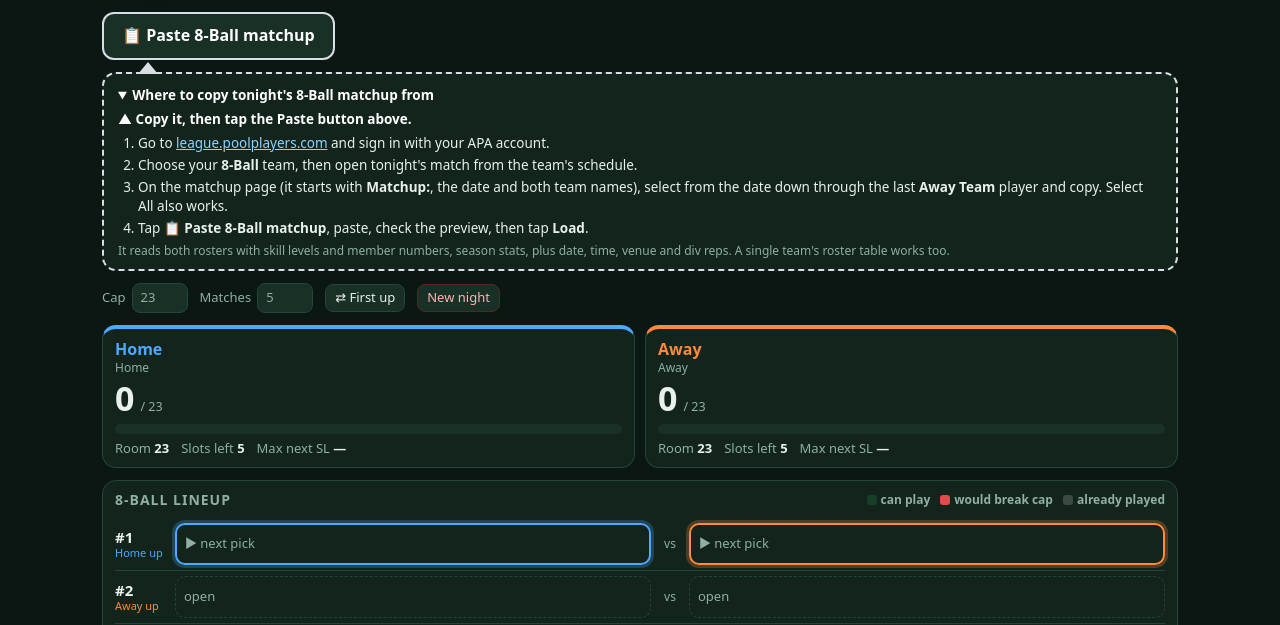
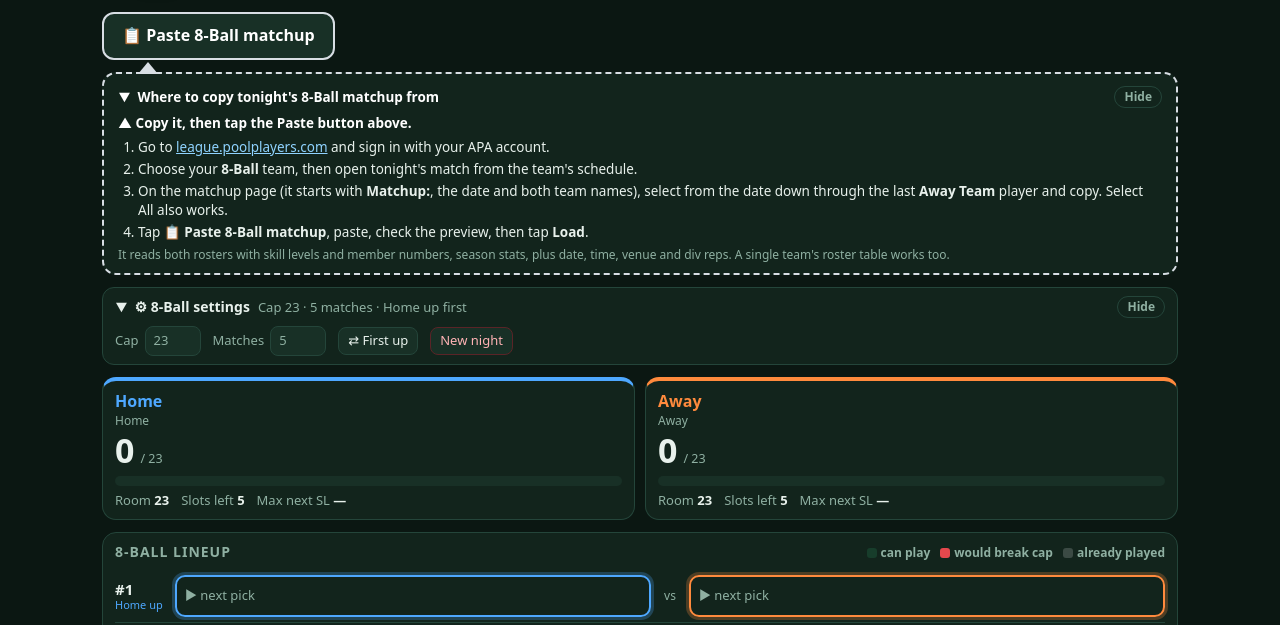
Before and after one commit to mathcodes/putting-up, a plain HTML site: page index.html in a window 1280 px wide. Shown: the part 169-794 px from the top of the page. Drawn offline with Linux system fonts and the light colour scheme.

Commit message:
Collapsible instructions and settings row, remembered per section
Co-Authored-By: Claude Opus 5.5 <noreply@anthropic.com>
Claude-Session: https://claude.ai/code/session_013k2E3u6DtKBYWxLe3zkcqx

```diff
--- a/index.html
+++ b/index.html
@@ -61,8 +61,22 @@
   .howto .up { font-weight: 700; color: var(--accent-ink); margin: 0 0 6px; }
   .howto ol { margin: 0; padding-left: 20px; display: grid; gap: 4px; }
   .howto .tiny { color: var(--muted); font-size: 12px; margin: 6px 0 0; }
-  .howto summary { cursor: pointer; font-weight: 700; color: var(--accent-ink); }
+  details > summary { list-style: none; cursor: pointer; user-select: none; }
+  details > summary::-webkit-details-marker { display: none; }
+  .fold { display: flex; align-items: center; gap: 8px; font-weight: 700; }
+  .fold .chev { display: inline-block; transition: transform .15s; font-size: 12px; }
+  details[open] > .fold .chev { transform: rotate(90deg); }
+  .fold .tog { margin-left: auto; font-size: 12px; font-weight: 600; color: var(--muted);
+    border: 1px solid var(--line); border-radius: 999px; padding: 2px 9px; white-space: nowrap; }
+  .fold .tog::after { content: "Show"; }
+  details[open] > .fold .tog::after { content: "Hide"; }
+  .howto summary { color: var(--accent-ink); }
   .howto[open] summary { margin-bottom: 6px; }
+  .howto:not([open]) { padding-bottom: 12px; }
+  .tools { background: var(--panel); border: 1px solid var(--line); border-radius: 12px; padding: 8px 12px; }
+  .tools > summary { color: var(--text); font-size: 14px; }
+  .tools .sumline { color: var(--muted); font-weight: 400; font-size: 13px; }
+  .tools[open] > summary { margin-bottom: 8px; }
 
   /* Scoreboard */
   .board { display: grid; grid-template-columns: 1fr 1fr; gap: 10px; }
@@ -342,6 +356,7 @@
       }
     } catch {}
     S = S || fresh();
+    S.ui = Object.assign({ howto: true, tools: true }, S.ui);
     const save = () => { try { localStorage.setItem(KEY, JSON.stringify(S)); } catch {} };
 
     root.innerHTML = `
@@ -350,8 +365,8 @@
         <span class="fmtpill">${F.label} night</span></div>
       <div class="pastewrap">
         <button class="btn paste" data-act="import">📋 Paste ${F.label} matchup</button>
-        <details class="howto" open>
-          <summary>Where to copy tonight's ${F.label} matchup from</summary>
+        <details class="howto" data-fold="howto">
+          <summary class="fold"><span class="chev">▶</span>Where to copy tonight's ${F.label} matchup from<span class="tog"></span></summary>
           <p class="up">▲ Copy it, then tap the Paste button above.</p>
           <ol>
             <li>Go to <a href="https://league.poolplayers.com/" target="_blank" rel="noopener">league.poolplayers.com</a> and sign in with your APA account.</li>
@@ -362,12 +377,15 @@
           <p class="tiny">It reads both rosters with skill levels and member numbers, season stats, plus date, time, venue and div reps. A single team's roster table works too.</p>
         </details>
       </div>
-      <div class="toolbar">
+      <details class="tools" data-fold="tools">
+        <summary class="fold"><span class="chev">▶</span>⚙ ${F.label} settings <span class="sumline" data-r="sumline"></span><span class="tog"></span></summary>
+        <div class="toolbar">
         <label class="ctl">Cap <input data-f="cap" type="number" min="1" max="50" /></label>
         <label class="ctl">Matches <input data-f="nmatch" type="number" min="1" max="7" /></label>
         <button class="btn small" data-act="swap" title="Swap which team puts up first">⇄ First up</button>
         <button class="btn small danger" data-act="reset" title="Clear tonight's matches, keep rosters">New night</button>
-      </div>
+        </div>
+      </details>
       <div class="metacard" data-r="meta"></div>
       <div class="board" data-r="board"></div>
       <div class="panel">
@@ -433,6 +451,7 @@
     function render() {
       ensureMatches(); fixTarget(0); fixTarget(1);
       q('[data-f="cap"]').value = S.cap; q('[data-f="nmatch"]').value = S.nMatches;
+      q('[data-r="sumline"]').textContent = `Cap ${S.cap} · ${S.nMatches} matches · ${S.teams[S.firstUp].name} up first`;
       const E = [eligibility(0), eligibility(1)];
 
       const M = S.meta;
@@ -619,6 +638,10 @@
       else if (e.dataset.f === 'nmatch') { S.nMatches = parseInt(e.value, 10) || 5; render(); }
     });
     ta.addEventListener('input', preview);
+    root.querySelectorAll('details[data-fold]').forEach(d => {
+      d.open = !!S.ui[d.dataset.fold];
+      d.addEventListener('toggle', () => { S.ui[d.dataset.fold] = d.open; save(); });
+    });
 
     render();
     return {
```
